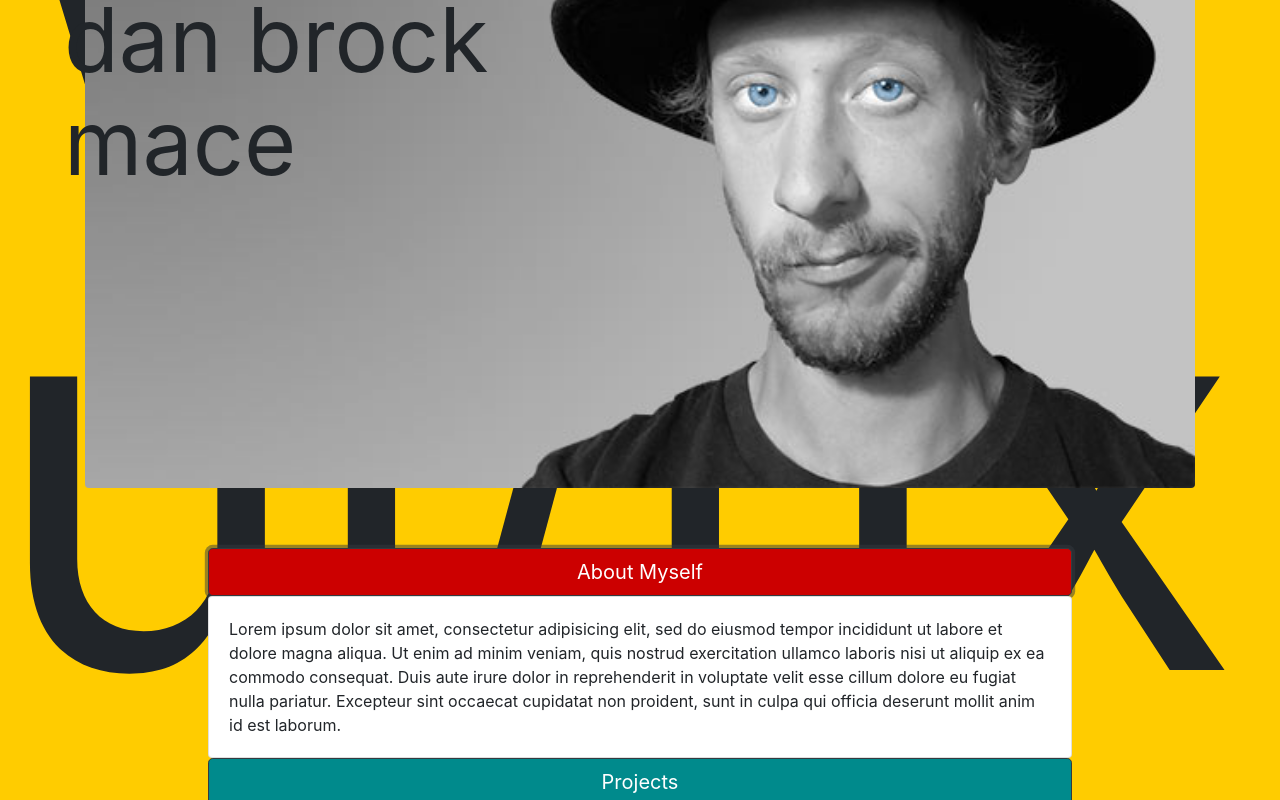
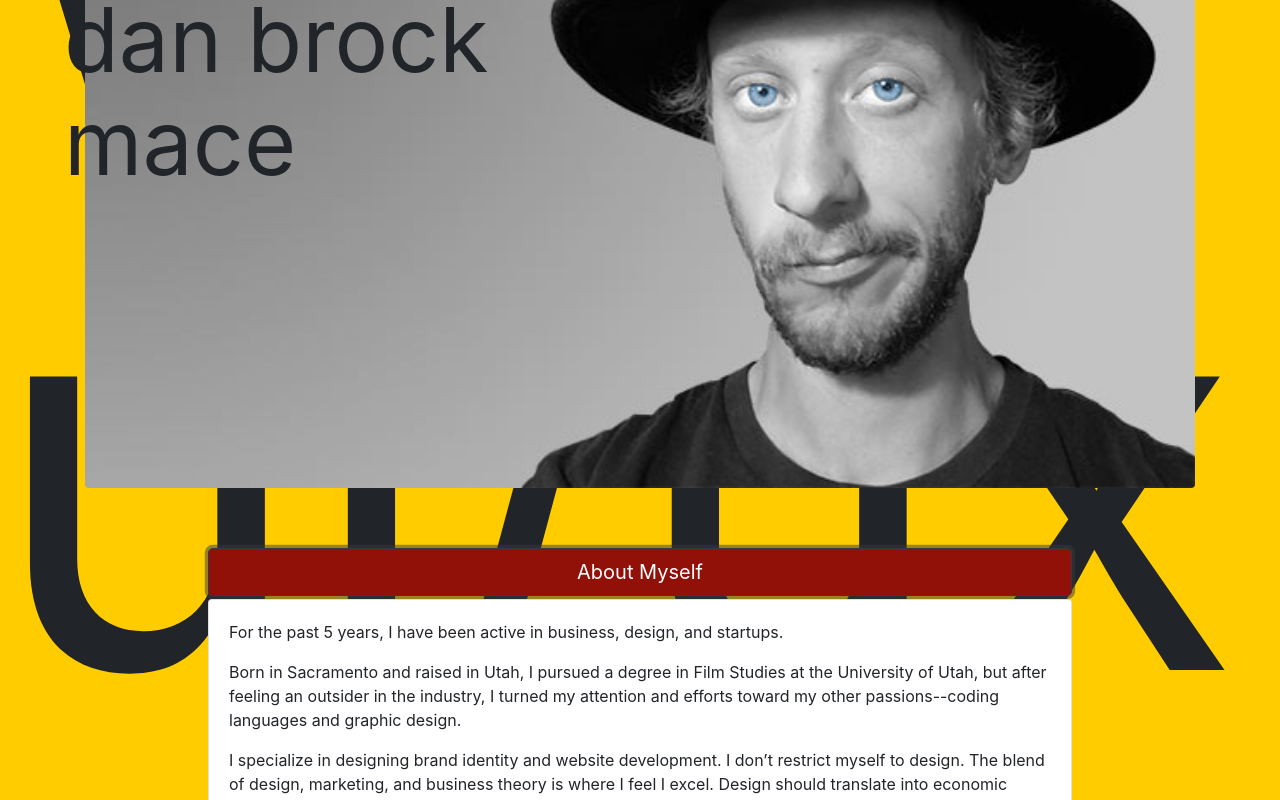
Before and after one commit to swampcamel/portfolio, a plain HTML site: page index.html in a window 1280 px wide. Both pictures are taken after a click on the button "About Myself". Shown: the part 366-1166 px from the top of the page. Drawn offline with nearby package versions, Linux system fonts and the light colour scheme.

Commit message:
add about content and configure styles further

```diff
--- a/css/styles.css
+++ b/css/styles.css
@@ -15,6 +15,7 @@ body {
   max-width: 80%;
   margin-left: auto;
   margin-right: auto;
+  margin-bottom: 3px;
 }
 /*-- ADDED CLASSES --*/
 
@@ -56,17 +57,18 @@ body {
   max-width: 80%;
   margin-left: auto;
   margin-right: auto;
+  margin-bottom: 3px;
 }
 
 
 /* ACCENT COLORS */
 
 .accent-1 {
-  background-color: #CC0000;
+  background-color: #911007;
 }
 
 .accent-2 {
-  background-color: #171919;
+  background-color: #01092B;
 }
 
 .accent-3 {
@@ -74,5 +76,5 @@ body {
 }
 
 .accent-4 {
-  background-color: #008a8c;
+  background-color: #3F5D9C;
 }
--- a/index.html
+++ b/index.html
@@ -24,7 +24,13 @@
           <a class="btn btn-dark btn-lg btn-block accent-1" data-toggle="collapse" href="#about" role="button" aria-expanded="false" aria-controls="about">About Myself</a>
           <div class="toggle collapse" id="about">
             <div class="card card-body">
-              Lorem ipsum dolor sit amet, consectetur adipisicing elit, sed do eiusmod tempor incididunt ut labore et dolore magna aliqua. Ut enim ad minim veniam, quis nostrud exercitation ullamco laboris nisi ut aliquip ex ea commodo consequat. Duis aute irure dolor in reprehenderit in voluptate velit esse cillum dolore eu fugiat nulla pariatur. Excepteur sint occaecat cupidatat non proident, sunt in culpa qui officia deserunt mollit anim id est laborum.
+              <p>For the past 5 years, I have been active in business, design, and startups.</p>
+              <p>Born in Sacramento and raised in Utah, I pursued a degree in Film Studies at the University of Utah, but after feeling an outsider in the industry, I turned my attention and efforts toward my other passions--coding languages and graphic design.</p>
+              <p>I specialize in designing brand identity and website development. I don’t restrict myself to design. The blend of design, marketing, and business theory is where I feel I excel. Design should translate into economic value for the products/services of your business.</p>
+              <p>Through research and insight into the audiences your business is serving, I can help to identify the values of your target clients. Then, by developing branded aesthetics and the right marketing strategy, your audience will enjoy the best user experience.</p>
+              <p>During my career, I have taught myself to code in front-end languages. This allows me to put my marketing vision in place exactly as I have it in my head. I know the possibilities and restrictions of user interfaces and I know how to operate in teams.</p>
+              <p>I recently have started a coding bootcamp at Epicodus in Portland, OR, to advance my skills in web and mobile application development in order to extend my skills toward functional development of great freatures and applications.</p>
+              <p>On a personal level: I’m a passionate traveler, rock climber, snowboarder and musician. I love to work on side-projects that help enrich communities and others’ personal lives.</p>
             </div>
           </div>
           <a class="btn btn-dark btn-lg btn-block accent-4" data-toggle="collapse" href="#projects" role="button" aria-expanded="false" aria-controls="projects">Projects</a>
```
